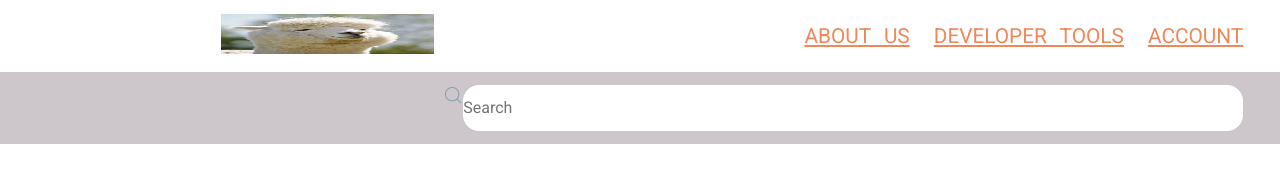
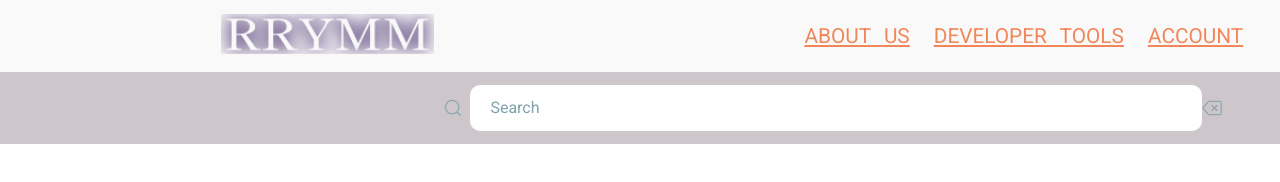
Before and after one commit to RRYMM-project/RRYMM_project, a plain HTML site: page header/header.html in a window 1280 px wide. Drawn offline with Linux system fonts and the light colour scheme.

Commit message:
header almost ready: SEARCH- and REMOVE-ICONS in search-field are NOT inside it

```diff
--- a/header/header.html
+++ b/header/header.html
@@ -18,10 +18,11 @@
           <div class="logo-section">
             <a href="index.html" class="logo-btn">
 
+
                 <!-- CHANGE LOGO IMAGE -->
-              <img src="../images/EXAMPLE.png" class="logo-img" alt="logo-button"></a>
+              <img src="../images/example_logo.png" class="logo-img" alt="logo-button"></a>
             </div>
-          <nav class="header-nav">
+          <nav class="header-nav">  <!-- class="header-nav-link-active" to ACTIVE PAGE -->
             <a href="index.html" class="header-nav-link">About us</a>
             <a href="developer_tools.html" class="header-nav-link">Developer tools</a>
             <a href="account.html" class="header-nav-link">Account</a>
@@ -29,10 +30,11 @@
         </div>
       </header>
       <div class="search-section">
-        <div class="search-field">
-            <img src="../images/search-icon.png" class="search-icon" alt="search-icon">
-                <input type="text" placeholder="Search" class="search-placeholder">
-        </div>
+        <div class="search-field">  <!-- can NOT get SEARCH-ICON inside search-field -->
+          <img src="../images/search-icon.png" class="search-icon" alt="search-icon">
+          <input type="text" placeholder="Search" class="search-input">
+          <img src="../images/remove.png" class="remove-icon" alt="remove-icon">
+      </div>    <!-- ^^ can NOT get REMOVE-ICON inside search-field -->
       </div>
     </div>
   </body>
--- a/header/styleheader.css
+++ b/header/styleheader.css
@@ -1,24 +1,27 @@
 /* COLOR SCHEME */
 :root{
-    --light-shade: rgb(249,249,250);
-    --light-accent: rgb(205,199,203);
+    --light-shade: rgb(249, 249, 250);
+    --light-accent: rgb(205, 199, 203);
     --info-color: rgb(238,199,124);
     --dark-accent: rgb(127, 161, 171);
     --dark-shade: rgb(241, 135, 88);
     --active-color: rgb(244, 67, 54);
-    --default-bcg: rgb(255,255,255);
+    --default-bcg: rgb(255, 255, 255);
     --default-text-color: rgb(0,0,0);
     --brand-font: "Roboto", serif;
 }
+
 
 * {
     margin: 0;
     padding: 0;
 }
 
+
 a {
     cursor: pointer;
 }
+
 
 body {
     font-family: var(--brand-font);
@@ -28,8 +31,11 @@ body {
     font-variation-settings: "wdth" 100;
 }
 
+
 .container {
 }
+
+
 
 
     /* HEADER */
@@ -37,28 +43,37 @@ body {
     display: flex;
     height: 4.5rem;
     justify-content: space-between;
+    background-color: var(--light-shade);
     padding-left: 13.8rem;
     padding-right: 2.3rem;
+    align-items: center;
 }
+
 
 .header-content {
     display: flex;
     width: 100vw;
+    align-items: center;
 }
+
 
 .logo-section {
     display: flex;
 }
 
+
 .logo-btn {
     align-self: center;
 
+
 }
+
 
 .logo-img {
     height: 2.5rem;
     width: 13.3rem;
 }
+
 
 .header-nav {
     width: 100%;
@@ -69,6 +84,7 @@ body {
     column-gap: 1.5rem;
 }
 
+
 .header-nav-link {
     font-family: var(--brand-font);
     color: var(--dark-shade);
@@ -76,6 +92,7 @@ body {
     word-spacing: .5rem;
     font-size: 1.3rem;
 }
+
 
 .header-nav-link:hover {
     font-family: var(--brand-font);
@@ -85,7 +102,17 @@ body {
     font-size: 1.3rem;
 }
 
+.header-nav-link-active {
+    font-family: var(--brand-font);
+    color: var(--active-color);
+    text-transform: uppercase;
+    word-spacing: .5rem;
+    font-size: 1.3rem;
+}
 
+
+
+    /* SEARCH-SECTION */
 .search-section {
     display: flex;
     justify-content: end;
@@ -95,33 +122,70 @@ body {
     background-color: var(--light-accent);
 }
 
+
 .search-field {
+    position: relative;
     width: 50rem;
     height: 2.9rem;
     display: flex;
-    flex-direction: row;
-    border-radius: 0.63rem;
+    align-items: center;
     border: none;
 }
 
+
 .search-icon {
     height: 1.25rem;
+    margin-right: 0.4rem;
 }
 
-.search-placeholder {
-    height: 2.9rem;
+
+.search-input {
+    height: 100%;
+    flex: 1;
     width: 50rem;
     align-self: center;
     font-family: var(--brand-font);
     color: var(--dark-accent);
     font-size: 1rem;
     border: none;
-    border-radius: 1rem;
+    border-radius: 0.63rem;
+    padding-left: 1.3rem;
 }
+
+
+.search-input::placeholder {
+    height: 2.9rem;
+    width: 50rem;
+    align-self: center;
+    font-family: var(--brand-font);
+    color: rgba(var(--dark-accent));
+    font-size: 1rem;
+    border: none;
+    border-radius: 0.63rem;
+}
+
+
+.search-input:focus {
+    height: 2.9rem;
+    width: 50rem;
+    align-self: center;
+    font-family: var(--brand-font);
+    font-size: 1rem;
+    border: none;
+    outline: none;
+    border-radius: 0.63rem;
+}
+
+.remove-icon {
+    height: 1.25rem;
+    margin-right: 1.3rem;
+}
+
 
 /* .tools-section {
     display: grid;
 }
+
 
 .tools-grid-container {
     display: grid;
```
Also changed, not shown: images/EXAMPLE.png (deleted), images/example_logo.png (added), images/remove.png (added).
